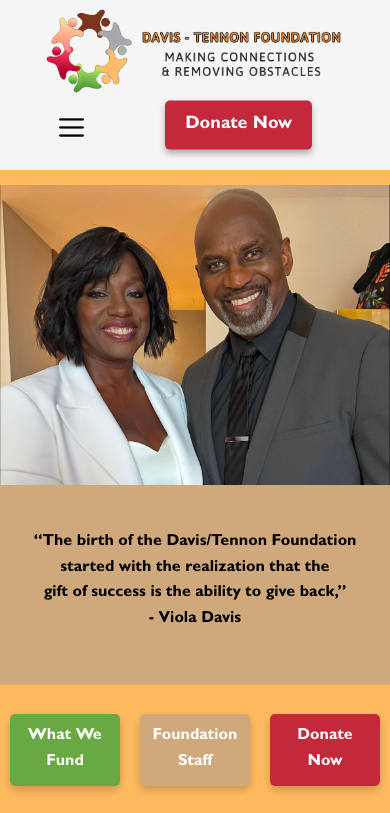
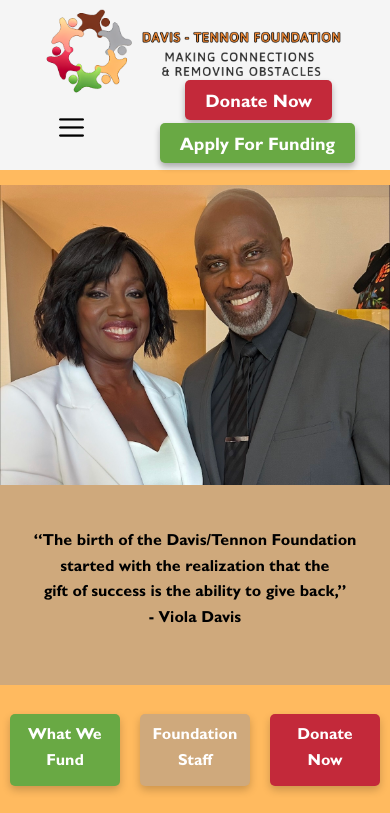
Before and after one commit to AngelJC03/Davis-tennon-foundation, a plain HTML site: page index.html in a window 390 px wide. Shown: the top 813 px of the page. Drawn offline with Linux system fonts and the light colour scheme; no server answers.

Commit message:
added new button to header and updated contact information

```diff
--- a/css/style.css
+++ b/css/style.css
@@ -92,6 +92,22 @@
             z-index: 1;
         }
 
+        .banner-container .btn2 {
+            position: absolute;
+            right: 270px; /* Adjust the position of the button */
+            top: 50%; /* Center vertically */
+            transform: translateY(-50%); /* Ensure proper centering */
+            font-size: 18px;
+            color: white;
+            background-color: rgb(105,169,68);
+            text-decoration: none;
+            padding: 10px 20px;
+            border-radius: 5px;
+            box-shadow: 0 4px 6px rgba(0, 0, 0, 0.3);
+            transition: transform 0.2s ease, box-shadow 0.2s ease;
+            z-index: 1;
+        }
+
         /* Burger menu styling */
         .burger {
             position: absolute;
@@ -136,9 +152,75 @@
             background-color: #3e8e41;
         }
 
+        @media (max-width: 1000px) {
+            .banner-container .btn {
+                right: 63px; /* Adjust the position of the button */
+                top: 35%; /* Center vertically */
+            }
+            .banner-container .btn2 {
+                right: 40px; /* Adjust the position of the button */
+                top: 70%; /* Center vertically */
+            }
+        }
+
         @media (max-width: 768px) {
             .burger-menu-content a {
-                font-size: 10px; /* Adjust font size for smaller screens */
+                font-size: 14px; /* Adjust font size for smaller screens */
+            }
+        }
+        @media (max-width: 600px) {
+            .burger-menu-content {
+                display: none;
+                position: flex;
+                top: 100%; /* Position below the burger */
+                left: 50%; /* Reset left if necessary */
+                z-index: 9999;
+            }
+            .banner-container {
+                flex-direction: column; /* Stack elements vertically */
+                align-items: center; /* Center the items horizontally */
+                text-align: center; /* Ensure text is centered */
+            }
+            .burger {
+                margin-top: 40px;
+                left: 15%; /* Center the burger menu */
+                z-index: 10000;
+
+            }
+            .banner-container .btn {
+                z-index: 0;
+                margin-top: 40px;
+                margin-left: 80px;
+                height: 40px;
+                right: 97px;
+            }
+            .banner-container .btn2 {
+                right: 75px; /* Adjust the position of the button */
+                top: 84%; /* Center vertically */
+                height: 40px;
+            }
+        }
+        @media (max-width: 440px) {
+            .banner-container .btn {
+                z-index: 0;
+                margin-top: 40px; /* Add space between the image and the button */
+                margin-left: 80px;
+                height: 40px;
+                right: 58px;
+            }
+            .banner-container .btn2 {
+                right: 35px; /* Adjust the position of the button */
+                top: 84%; /* Center vertically */
+                height: 40px;
+            }
+        }
+
+        @media (max-width: 374px) {
+            .banner-container .btn {
+                right: 48px;
+            }
+            .banner-container .btn2 {
+                right: 25px; /* Adjust the position of the button */
             }
         }
 
@@ -236,35 +318,6 @@
                 width: 100%; /* Make button full width */
             }
 
-        }
-
-        @media (max-width: 600px) {
-            .burger-menu-content {
-                display: none;
-                position: flex;
-                top: 100%; /* Position below the burger */
-                left: 50%; /* Reset left if necessary */
-                z-index: 9999;
-            }
-            .banner-container .btn {
-                z-index: 0;
-            }
-            .banner-container {
-                flex-direction: column; /* Stack elements vertically */
-                align-items: center; /* Center the items horizontally */
-                text-align: center; /* Ensure text is centered */
-            }
-            .burger {
-                margin-top: 40px;
-                left: 15%; /* Center the burger menu */
-                z-index: 10000;
-
-            }
-            .banner-container .btn {
-                margin-top: 40px; /* Add space between the image and the button */
-                margin-left: 80px;
-                right: 20%;
-            }
         }
 
         /********
--- a/index.html
+++ b/index.html
@@ -3,7 +3,7 @@
 <head>
     <meta charset="UTF-8">
     <meta name="viewport" content="width=device-width, initial-scale=1.0">
-    <title>Davis Tennon Foundation</title>
+    <title>Davis - Tennon Foundation</title>
     <link rel="stylesheet" href="css/style.css">
     <link rel="icon" href= "images/logo-photos/Logo-emblem.png" type="image/x-icon" />
 </head>
@@ -25,6 +25,7 @@
                 <img src="images/logo-photos/clear-background-dtf-logo.png" alt="Image" width="500" height="155">
             </a>
             <a href="https://givebutter.com/0nhBTh" class="btn">Donate Now</a>
+            <a href="https://docs.google.com/forms/d/e/1FAIpQLSeyf2L9swDTLg0CM6kyN8VamFCxlJ4w-BgiWQihqsM--hBiWA/viewform" class="btn2">Apply For Funding</a>
         </div>
     </section>
 
@@ -248,9 +249,7 @@
             <!-- Left Section: Contact Information -->
             <div class="footer-section contact-info">
                 <h4>Contact Us</h4>
-                <p>Email: Insert Email</p>
-                <p>Phone: Insert Number</p>
-                <p>Address: Insert Address</p>
+                <p>Email: <a href="mailto:agarcia@davis-tennonfoundation.org">agarcia@davis-tennonfoundation.org</a></p>
             </div>
 
             <!-- Middle Section: Logo and Navigation -->
```
Also changed, not shown: pages/board-members.html (+4 -6 lines), pages/foundation-staff.html (+2 -4 lines), pages/in-the-news.html (+2 -4 lines), pages/partners.html (+2 -4 lines), pages/violas-story.html (+2 -4 lines), pages/what-we-fund.html (+3 -5 lines).
